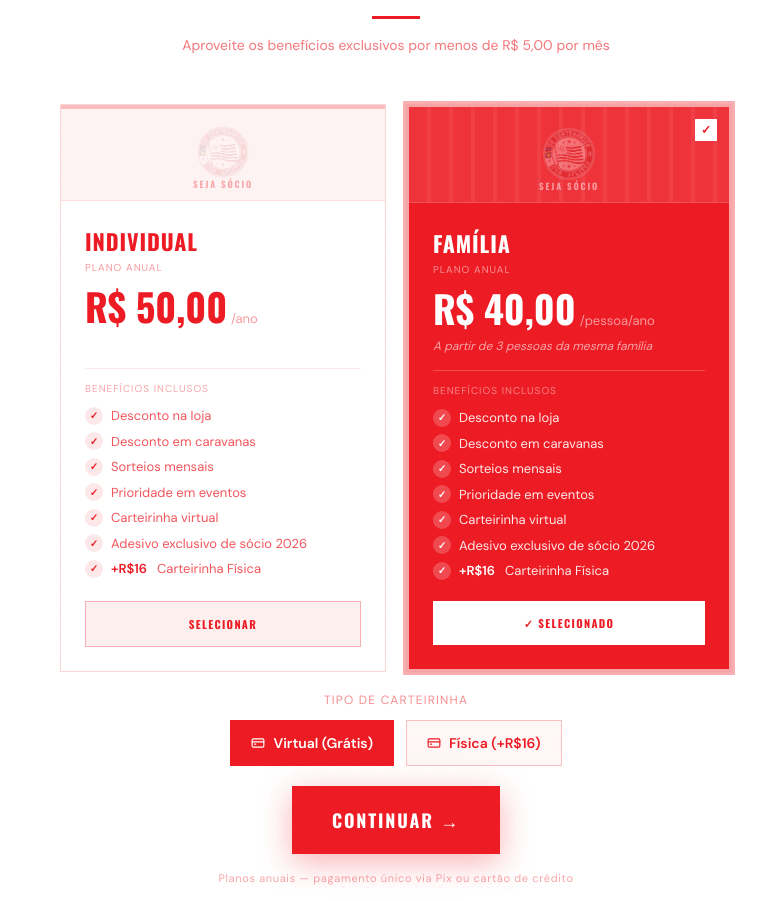
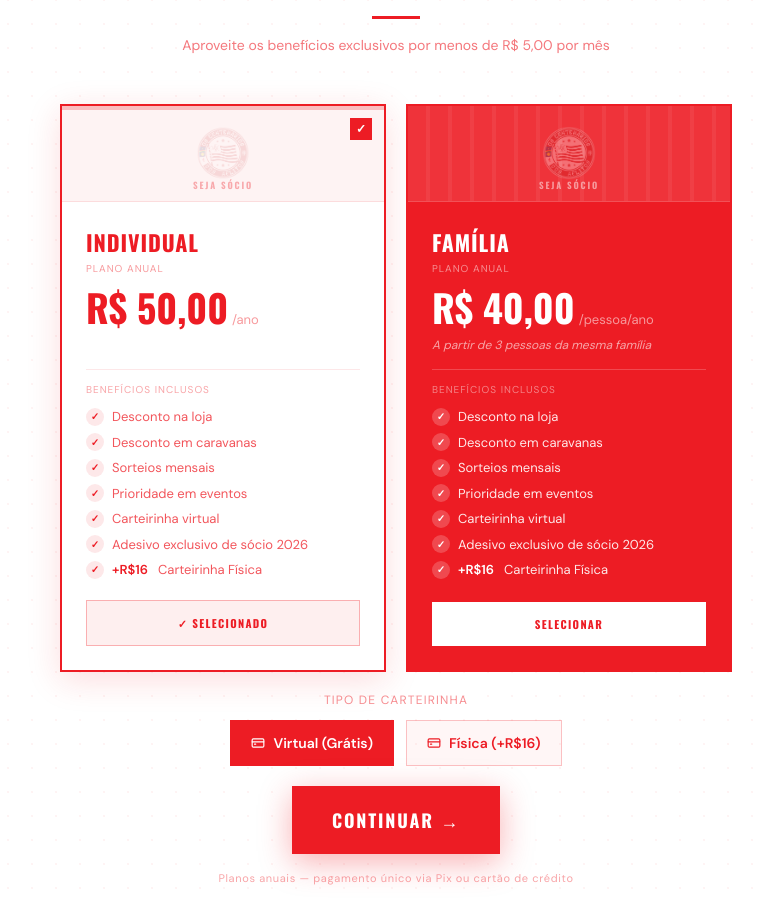
Before and after one commit to arthurpimenntel/CentenariosDosAflitos, a Next.js app: page / in a window 1280 px wide. Shown: the part 2019-2920 px from the top of the page, without its empty margins (244-1010 px from the left). Built offline with nearby package versions, Linux system fonts and the light colour scheme; no server answers; the database is empty.

Commit message:
socio automatico

```diff
--- a/components/PlanosSocios.tsx
+++ b/components/PlanosSocios.tsx
@@ -141,7 +141,7 @@ export default function PlanosSocio() {
   const inView = useInView(ref, { once: true, margin: '-80px' })
   const router = useRouter()
 
-  const [selectedPlano, setSelectedPlano] = useState<PlanoId>('familia')
+  const [selectedPlano, setSelectedPlano] = useState<PlanoId>('individual')
   const [carteirinha, setCarteirinha] = useState<CarteirinhaOpcao>('virtual')
 
   function handleContinuar() {
```
